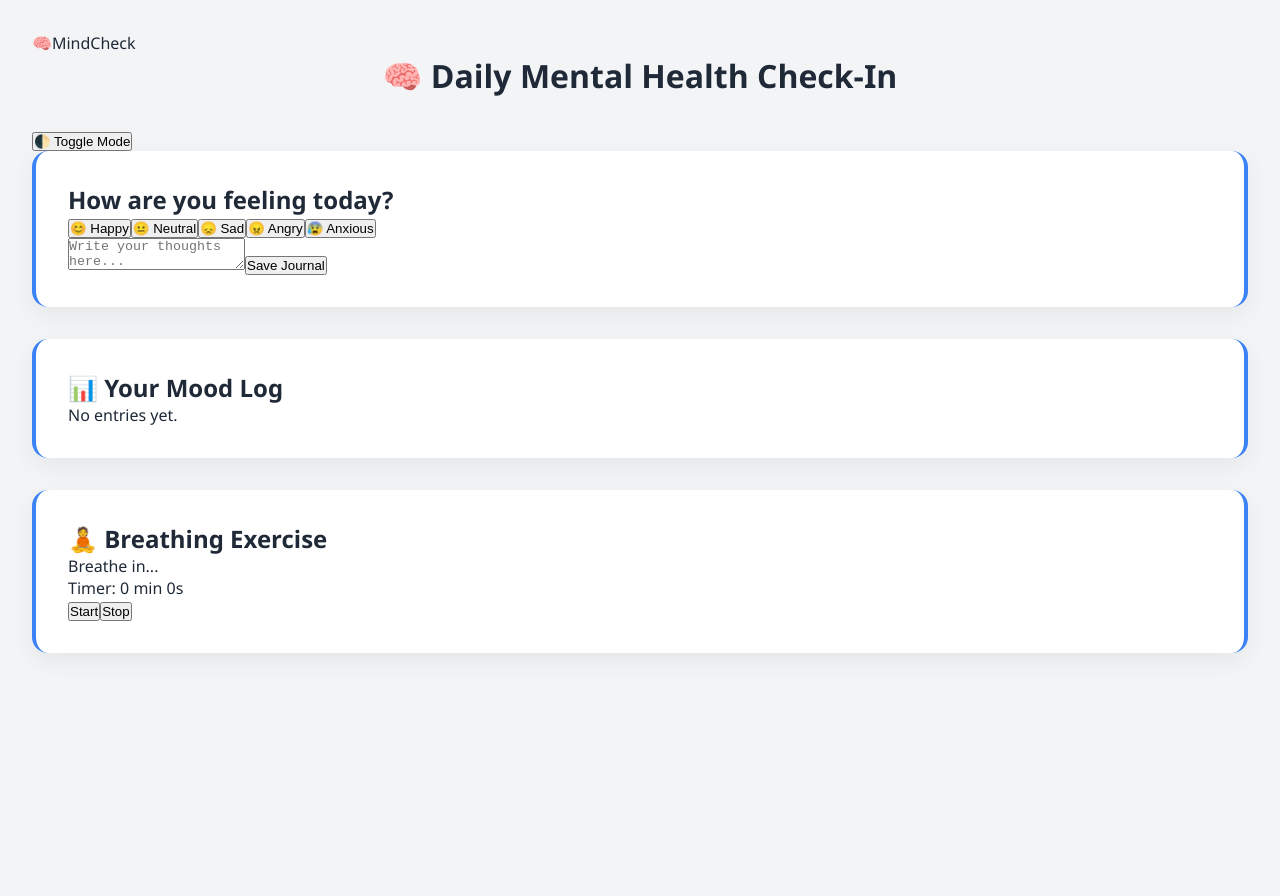
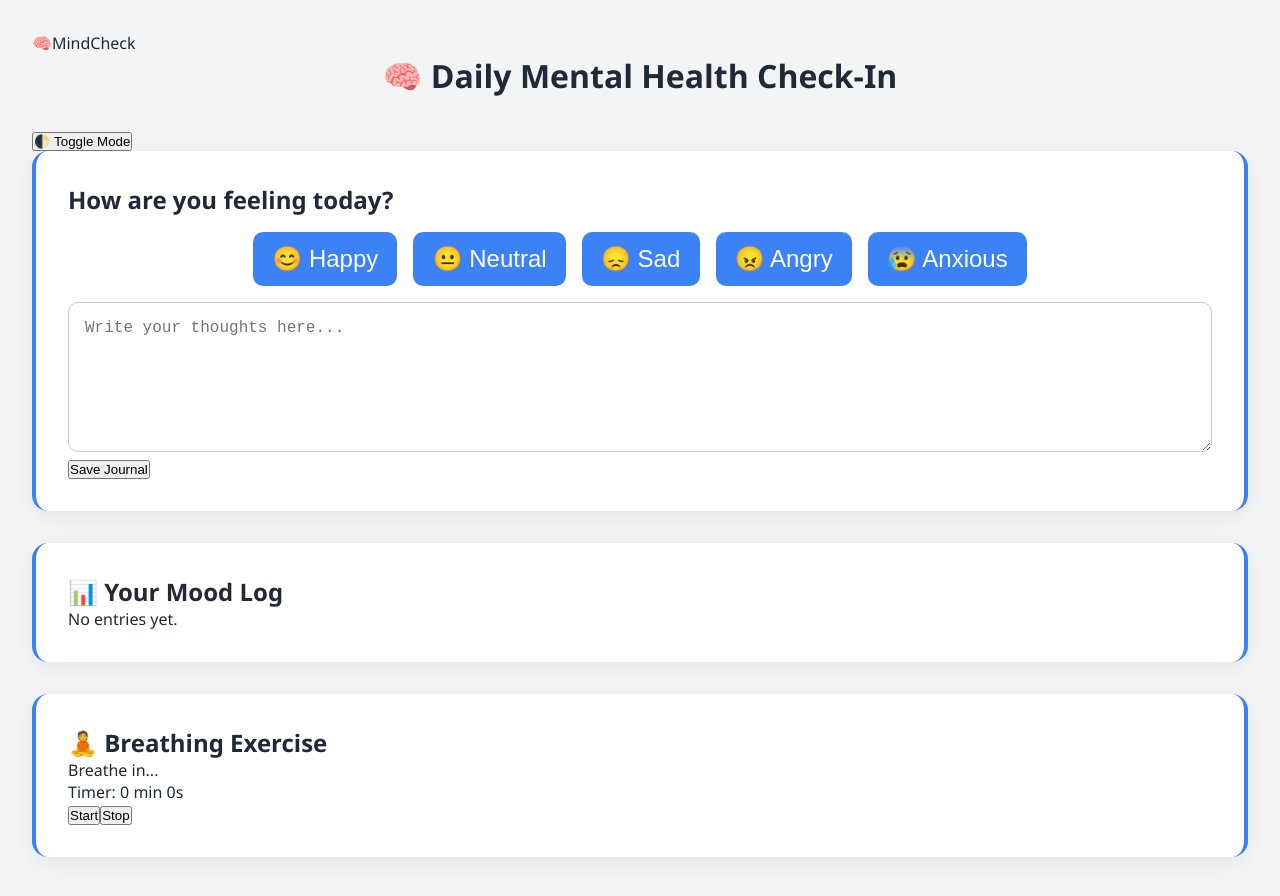
Before and after one commit to Chikwa235/MOOD2, a React (Vite) app in the folder my-app/: page / in a window 1280 px wide. Shown: the top 896 px of the page. Before the commit the page ends 800 px from the top, so only its background shows below. Built offline with nearby package versions, Linux system fonts and the light colour scheme.

Commit message:
Style journal textarea for user entries

```diff
--- a/my-app/src/App.css
+++ b/my-app/src/App.css
@@ -49,3 +49,37 @@ h1 {
   border-left: 4px solid var(--circle);
   border-right: 4px solid var(--circle);
 }
+
+.mood-options {
+  display: flex;
+  justify-content: center;
+  flex-wrap: wrap;
+  gap: 1rem;
+  margin-top: 1rem;
+}
+
+.mood-options button {
+  font-size: 1.5rem;
+  padding: 0.8rem 1.2rem;
+  border: none;
+  border-radius: 10px;
+  background: var(--circle);
+  color: white;
+  cursor: pointer;
+  transition: transform var(--transition), background var(--transition);
+}
+
+.mood-options button:hover {
+  transform: scale(1.1);
+  background: var(--btn-hover);
+}
+
+#journalArea {
+  width: 100%;
+  min-height: 150px;
+  padding: 1rem;
+  margin-top: 1rem;
+  font-size: 1rem;
+  border-radius: 10px;
+  border: 1px solid #ccc;
+}
```
